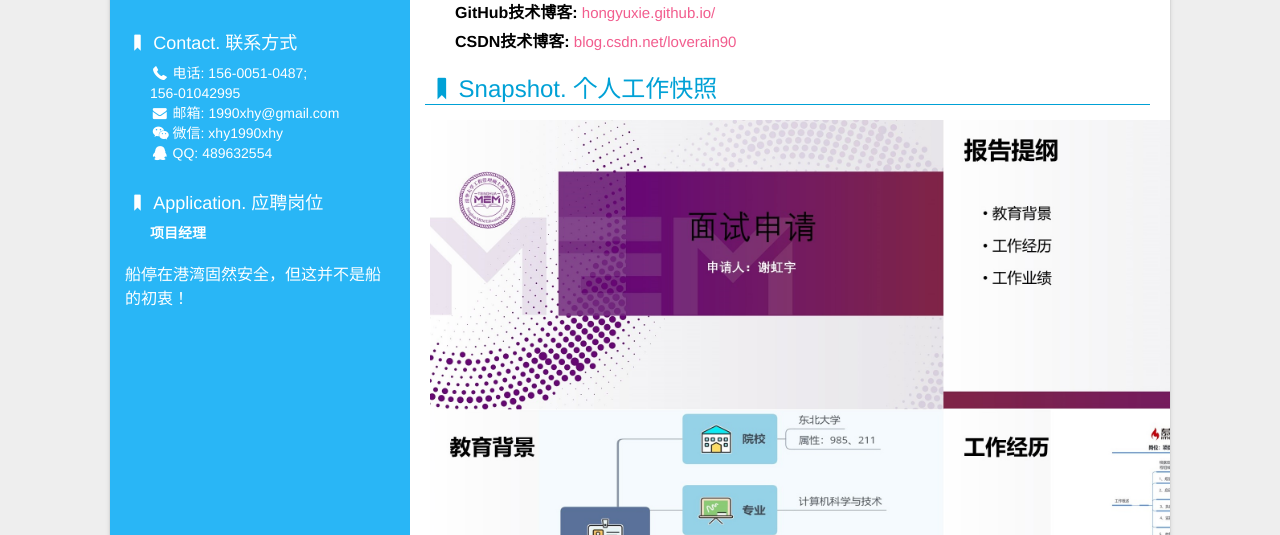
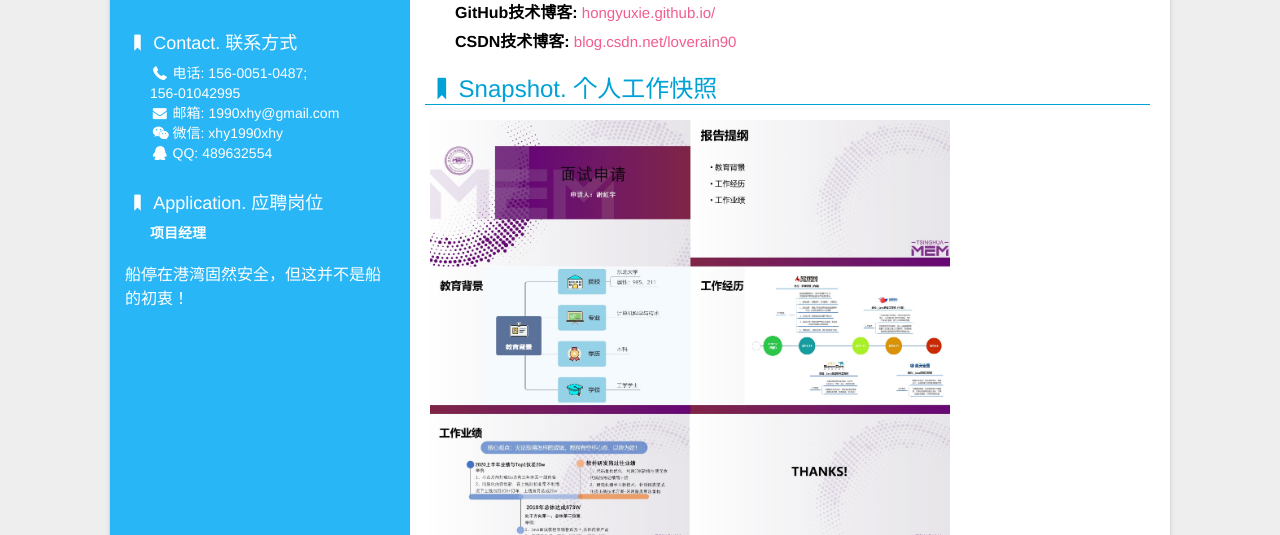
Before and after one commit to hongyuXie/MyResume_CN, a website: page index.html in a window 1280 px wide. Shown: the part 265-800 px from the top of the page. Drawn offline with Linux system fonts and the light colour scheme; some packages are replaced by stand-ins of ours; a script that the page names is missing.

Commit message:
Update index.html

```diff
--- a/index.html
+++ b/index.html
@@ -74,7 +74,7 @@
                 </li>
                 <li>
                     <dt><i class="icon-bookmark"></i>Snapshot. 个人工作快照</dt>
-                    <img src="img/TSINGHUA-MEM-Interview.JPG" width="1026px">
+                    <img src="img/TSINGHUA-MEM-Interview.JPG" width="520px">
                 </li>
                 <li>
                     <dt><i class="icon-bookmark"></i>Experience. 个人工作与项目详情</dt>
```
